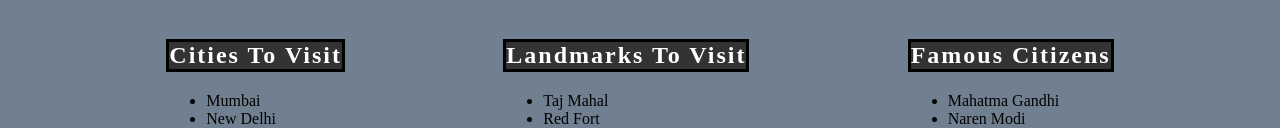
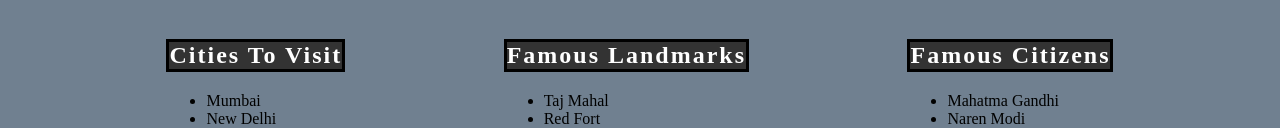
Before and after one commit to nss-day-cohort-45/hello-world-the-background-images, a plain HTML site: page india.html in a window 1280 px wide. Shown: the part 1169-1297 px from the top of the page. Drawn offline with Linux system fonts and the light colour scheme; a web font is replaced by a local one.

Commit message:
india header fix

```diff
--- a/india.html
+++ b/india.html
@@ -32,7 +32,7 @@
                     </ul>
                 </section>
                 <section class="lists__landmarks">
-                    <h2 class="label">Landmarks To Visit</h2>
+                    <h2 class="label">Famous Landmarks</h2>
                     <ul>
                         <li>Taj Mahal</li>
                         <li>Red Fort</li>
```
